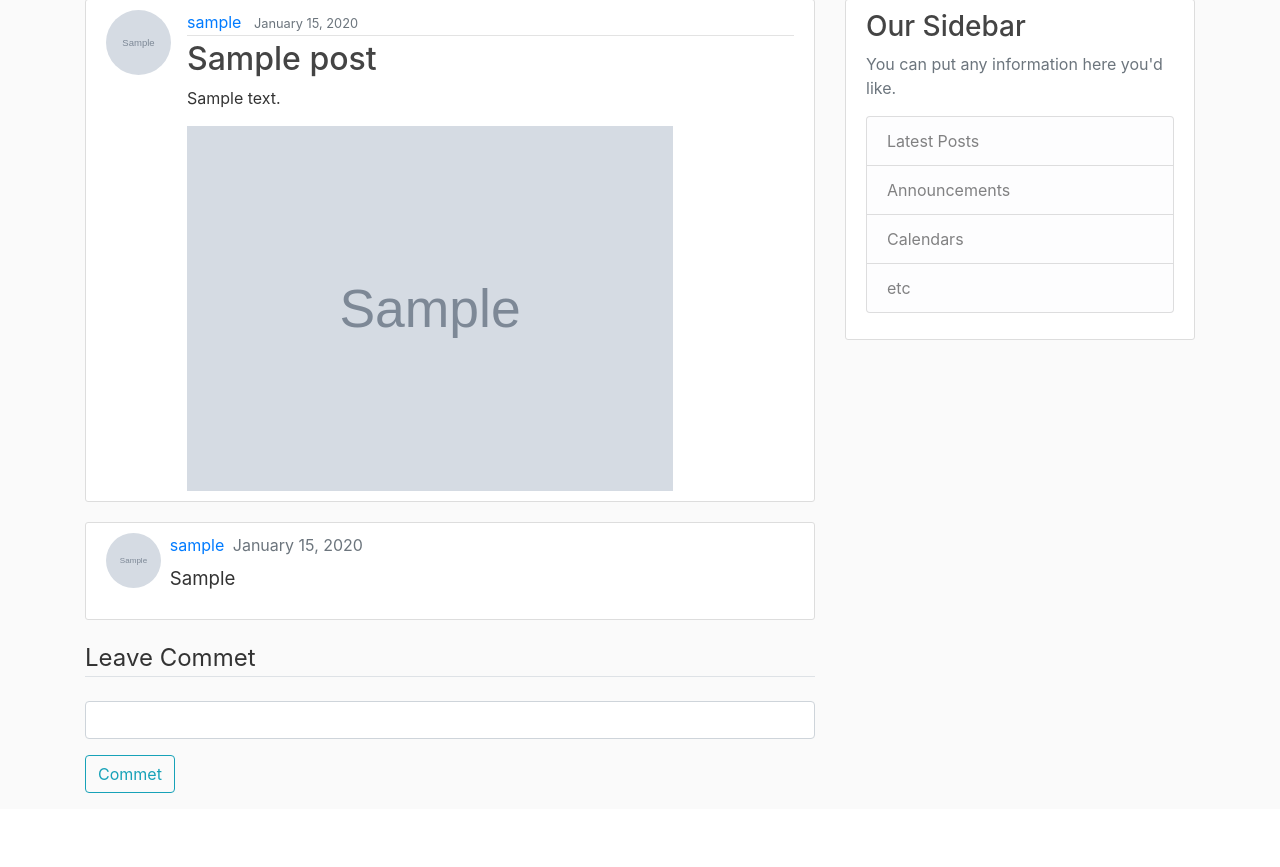
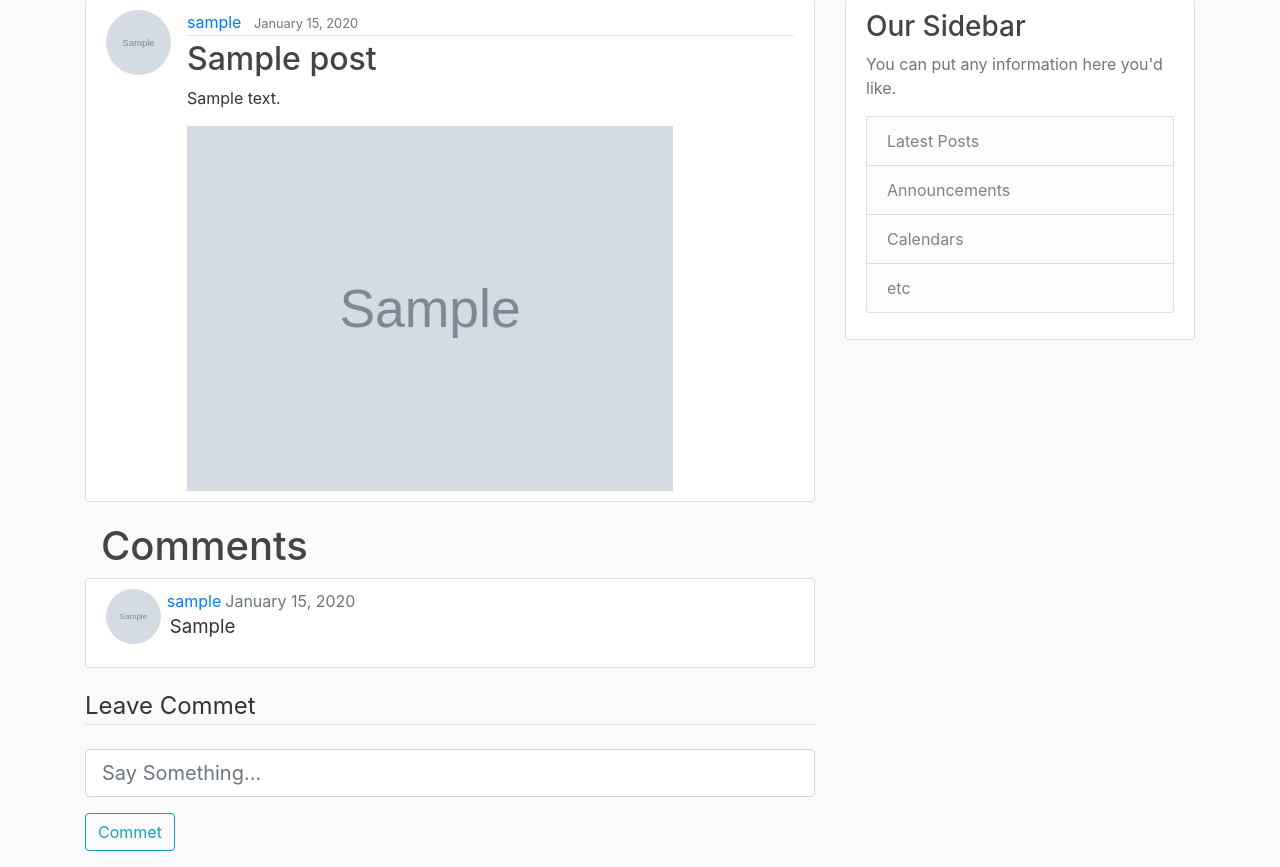
Before and after one commit to Yeqi-Fang/Django_CoreyMS, a Django app: page /post/1/ in a window 1280 px wide. Shown: the part 81-948 px from the top of the page. Before the commit the page ends 874 px from the top, so only its background shows below. Run offline with Django 3.2, Linux system fonts and the light colour scheme; tables that the repository leaves empty hold one stand-in row (values such as "Sample post"); grey boxes marked "Sample" are stand-in pictures; some libraries are stand-ins or nearby versions.

Commit message:
23-1-7-1

```diff
--- a/blog/templates/blog/post_detail.html
+++ b/blog/templates/blog/post_detail.html
@@ -24,7 +24,7 @@
         </div>
     </article>
     <div>
-
+        <h1 class="ml-3">Comments</h1>
         {% for comment in commets %}
 
             <div class="container content-section">
@@ -34,21 +34,27 @@
                         <img class="rounded-circle comment-img" src="{{ comment.user.profile.image.url }}">
 
                     </div>
-                    <div class="col-4">
+                    <div class="col-11">
                         {% if comment.post.author == user or comment.user == user or user.is_superuser %}
-                            <span class="mr-3 ml-1"><a href="#">{{ comment.user.username }}</a> </span>
-                            <span class="text-muted">{{ comment.updated|date:"F d, Y" }}</span>
-                            <a class="btn btn-danger btn-sm ml-1 mt-1"
-                               href="{% url 'comment-delete' comment.id %}">Delete</a>
-                        {% else %}
-                            <div class="">
-                                <span class="ml-1"><a href="#">{{ comment.user.username }}</a> </span>
-                                <span class="ml-1 text-muted">{{ comment.updated|date:"F d, Y" }}</span>
+                            <div class="row">
+                                <div class="col-9 mt-1">
+                                    <span class="mr-3 ml-1 "><a href="#">{{ comment.user.username }}</a> </span>
+                                    <span class="text-muted">{{ comment.updated|date:"F d, Y" }}</span>
+                                </div>
+                                <div class="col-1">
+                                    <a class="btn btn-danger btn-sm ml-1 "
+                                       href="{% url 'comment-delete' comment.id %}">Delete</a>
+                                </div>
                             </div>
 
 
+                        {% else %}
+                            <div class="row">
+                                <span class="ml-3"><a href="#">{{ comment.user.username }}</a> </span>
+                                <span class="ml-1 text-muted">{{ comment.updated|date:"F d, Y" }}</span>
+                            </div>
                         {% endif %}
-                        <div class="row ml-1 mt-2">
+                        <div class="row ml-1 ">
                             <p style="font-size: 14pt">{{ comment }}</p>
                         </div>
                     </div>
@@ -65,7 +71,7 @@
             <fieldset class="form-group">
                 <legend class="border-bottom mb-4">Leave Commet</legend>
                 {#                    {{ form|crispy }}#}
-                <input class=form-control form-control-lg"" name="commet">
+                <input class="form-control form-control-lg" placeholder="Say Something..." name="commet">
             </fieldset>
             <div class="form-group">
                 <button class="btn btn-outline-info" type="submit">Commet</button>
--- a/blog/views.py
+++ b/blog/views.py
@@ -9,7 +9,8 @@ from django.views.generic import (
     DeleteView
 )
 from .models import Post, Comment
-
+from django.contrib.auth.decorators import login_required
+from django.contrib import messages
 
 def home(request):
     context = {'posts': Post.objects.all()}
@@ -109,12 +110,16 @@ def about(request):
     return render(request, 'blog/about.html', {'title': 'About'})
 
 
+# @login_required
 def commet(request, pk):
-    if request.method == 'POST':
-        Comment.objects.create(
-            user=request.user,
-            post=Post.objects.get(id=pk),
-            commet=request.POST.get('commet')
-        )
-        return redirect(f'/post/{pk}')
+    if request.user.is_authenticated:
+        if request.method == 'POST':
+            Comment.objects.create(
+                user=request.user,
+                post=Post.objects.get(id=pk),
+                commet=request.POST.get('commet')
+            )
+            return redirect(f'/post/{pk}')
+    messages.error(request, 'You need to login to access This Page.', 'danger')
+    return redirect('/login/')
 # def CommentCreateView(ListView):
--- a/django_project/settings.py
+++ b/django_project/settings.py
@@ -122,8 +122,9 @@ USE_TZ = True
 # https://docs.djangoproject.com/en/2.1/howto/static-files/
 
 STATIC_URL = '/static/'
-
+# 文件储存的地址。
 MEDIA_ROOT = os.path.join(BASE_DIR, 'media')
+# 在浏览器中打开时的地址
 MEDIA_URL = '/media/'
 
 CRISPY_TEMPLATE_PACK = 'bootstrap4'
@@ -131,3 +132,4 @@ CRISPY_TEMPLATE_PACK = 'bootstrap4'
 LOGIN_REDIRECT_URL = 'blog-home'
 # 登录界面（@login_required进入的界面）
 LOGIN_URL = 'login'
+DEFAULT_AUTO_FIELD = 'django.db.models.AutoField'
--- a/users/apps.py
+++ b/users/apps.py
@@ -5,4 +5,5 @@ class UsersConfig(AppConfig):
     name = 'users'
 
     def ready(self):
+        # 引入signal
         import users.signals
--- a/users/signals.py
+++ b/users/signals.py
@@ -3,9 +3,11 @@ from django.contrib.auth.models import User
 from django.dispatch import receiver
 from .models import Profile
 
+
 # 只要user创建，就要创建一个default profile
 @receiver(post_save, sender=User)
 def create_profile(sender, instance, created, **kwargs):
+
     if created:
         Profile.objects.create(user=instance)
 
```
